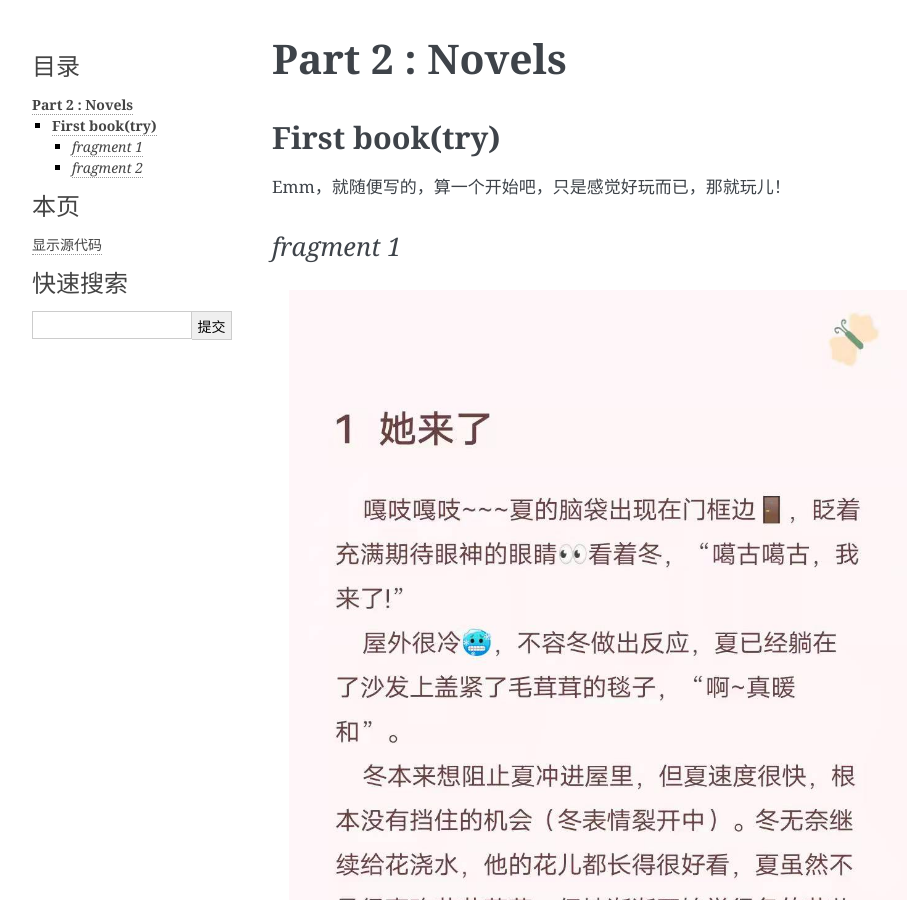
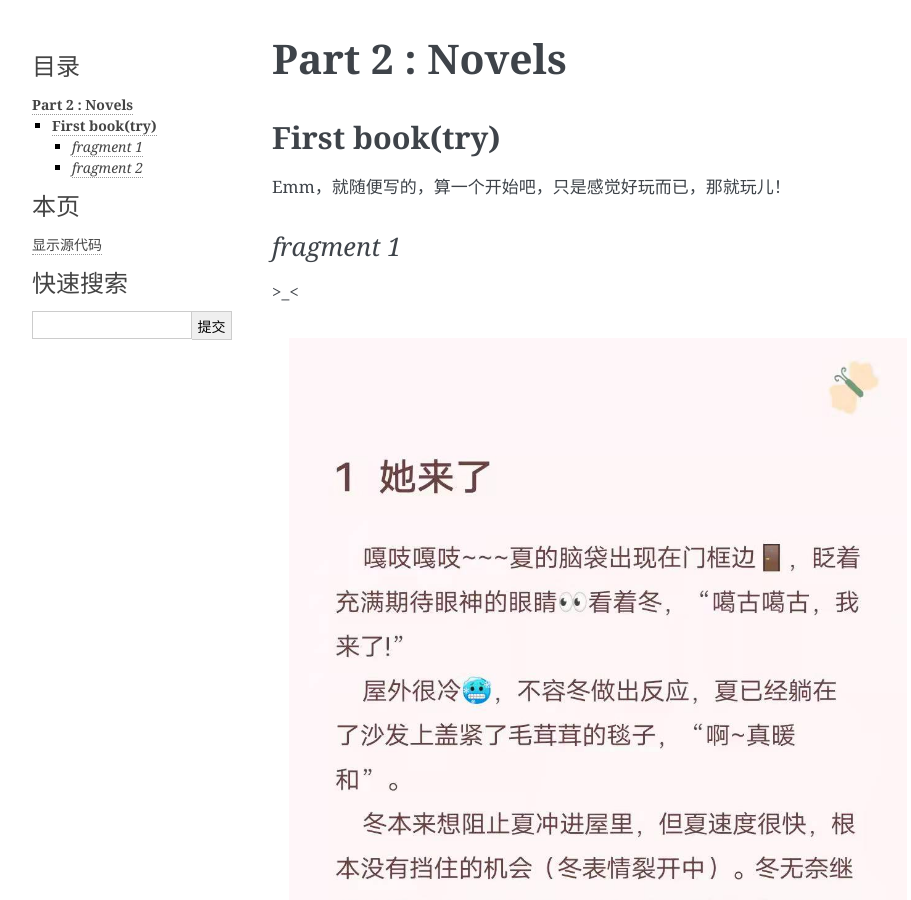
Before and after one commit to Kimtaehung123/LNICHOLASX, a Sphinx documentation site: the page built from source/novels.rst, in a window 1280 px wide and 900 px high. Shown: the whole window, without its empty margins (148-1059 px from the left). Built offline with Sphinx 7.4.7, drawn with Linux system fonts in a browser that asks for light colours.

```diff
--- a/source/novels.rst
+++ b/source/novels.rst
@@ -9,6 +9,8 @@ Emm，就随便写的，算一个开始吧，只是感觉好玩而已，那就
 *fragment 1*
 ^^^^^^^^^^^^^^^^^^^^^
 
+>_<
+
 .. figure::
     _static\\novels\\FirstBook_Fragment_1.jpg
     :align: left
@@ -17,6 +19,8 @@ Emm，就随便写的，算一个开始吧，只是感觉好玩而已，那就
 *fragment 2*
 ^^^^^^^^^^^^^^^^^^^^^^^^^^
 
+>_<
+
 .. figure::
     _static\\novels\\FirstBook_Fragment_2.jpg
     :align: left
```
